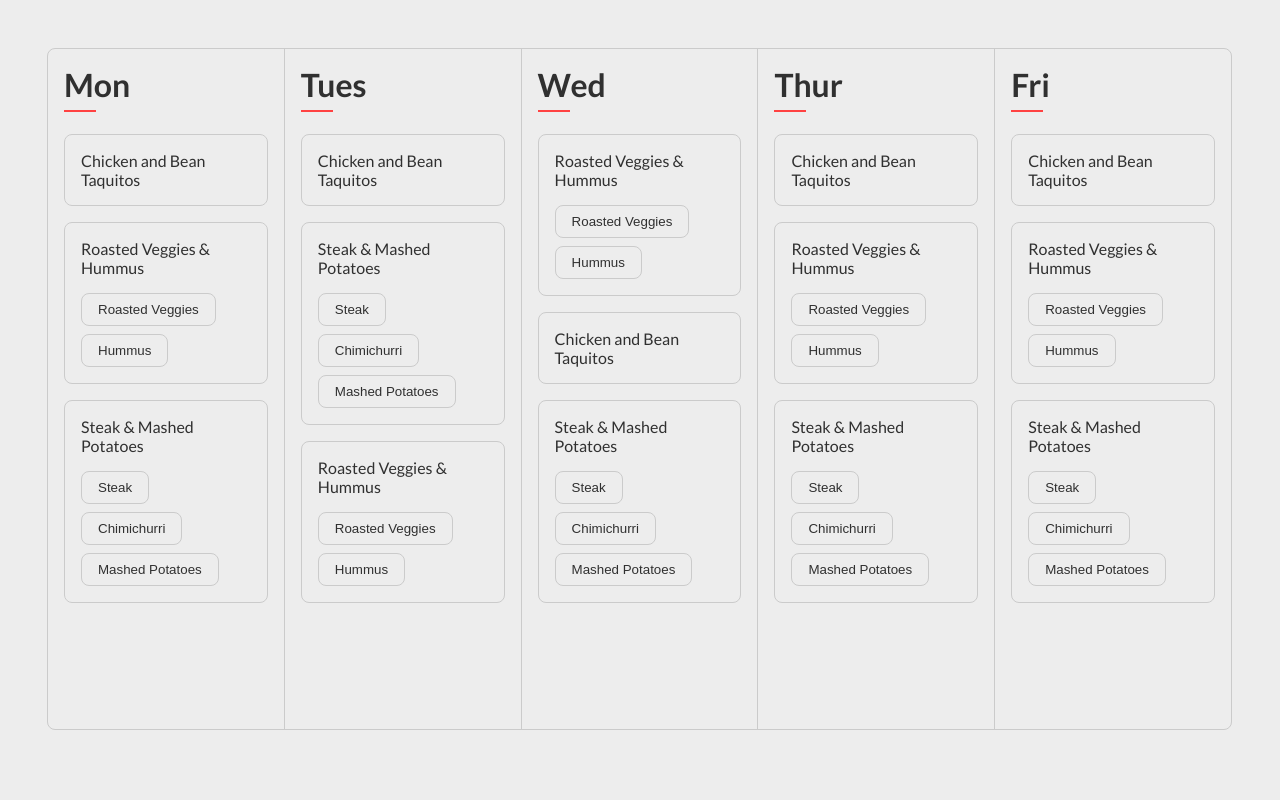
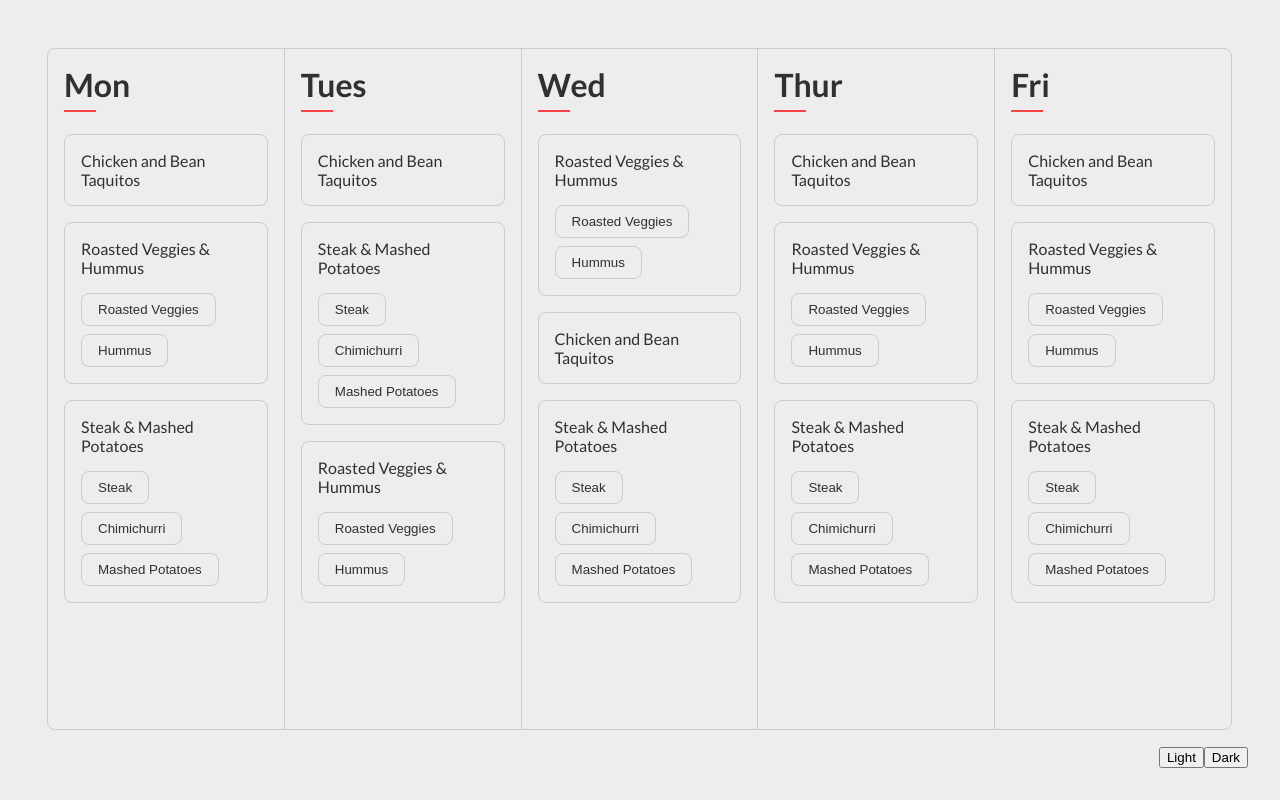
Before and after one commit to seandorr/recipes, a Next.js app: page /calendar in a window 1280 px wide. Built offline with nearby package versions, Linux system fonts and the light colour scheme.

Commit message:
feat: creates general layout component to be utilized on all pages

```diff
--- /dev/null
+++ b/src/components/Layout.tsx
@@ -0,0 +1,22 @@
+import { useLocalStorage } from "@/utils/customHooks/useLocalStorage";
+import React from "react";
+
+export default function Layout({ children }: any) {
+  const defaultDarkTheme = window.matchMedia(
+    "(prefers-color-scheme: dark)"
+  ).matches;
+  const [theme, setTheme] = useLocalStorage(
+    "theme",
+    defaultDarkTheme ? "dark" : "light"
+  );
+
+  return (
+    <main className="main-container" data-theme={theme}>
+      <div className="spacer">{children}</div>
+      <div className="theme-buttons">
+        <button onClick={() => setTheme("light")}>Light</button>
+        <button onClick={() => setTheme("dark")}>Dark</button>
+      </div>
+    </main>
+  );
+}
--- a/src/pages/_app.tsx
+++ b/src/pages/_app.tsx
@@ -1,9 +1,14 @@
 import type { AppProps } from "next/app";
 import "../styles/main.scss";
 import dynamic from "next/dynamic";
+import Layout from "@/components/Layout";
 
 const App = ({ Component, pageProps }: AppProps) => {
-  return <Component {...pageProps} />;
+  return (
+    <Layout>
+      <Component {...pageProps} />
+    </Layout>
+  );
 };
 
 export default dynamic(() => Promise.resolve(App), {
```
